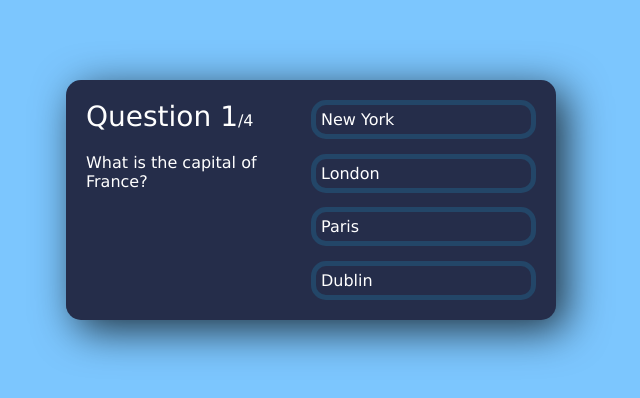
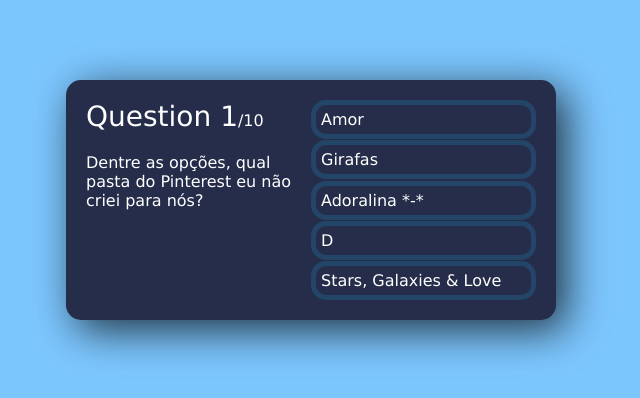
Before and after one commit to JeanneLima/game-uw-quiz, a React (Create React App) app: page / in a window 1280 px wide. Shown: the part 200-598 px from the top of the page, without its empty margins (329-969 px from the left). Built offline with nearby package versions, Linux system fonts and the light colour scheme.

Commit message:
Adiciona perguntas e respostas corretas

```diff
--- a/src/App.js
+++ b/src/App.js
@@ -3,39 +3,103 @@ import React, { useState } from 'react';
 export default function App() {
 	const questions = [
 		{
-			questionText: 'What is the capital of France?',
+			questionText: 'Dentre as opções, qual pasta do Pinterest eu não criei para nós?',
 			answerOptions: [
-				{ answerText: 'New York', isCorrect: false },
-				{ answerText: 'London', isCorrect: false },
-				{ answerText: 'Paris', isCorrect: true },
-				{ answerText: 'Dublin', isCorrect: false },
+				{ answerText: 'Amor', isCorrect: false },
+				{ answerText: 'Girafas', isCorrect: false },
+				{ answerText: 'Adoralina *-*', isCorrect: true },
+				{ answerText: 'D', isCorrect: false },
+				{ answerText: 'Stars, Galaxies & Love', isCorrect: false },
 			],
 		},
 		{
-			questionText: 'Who is CEO of Tesla?',
+			questionText: 'Qual estampa de roupa do mesmo estilo já usamos juntas?',
 			answerOptions: [
-				{ answerText: 'Jeff Bezos', isCorrect: false },
-				{ answerText: 'Elon Musk', isCorrect: true },
-				{ answerText: 'Bill Gates', isCorrect: false },
-				{ answerText: 'Tony Stark', isCorrect: false },
+				{ answerText: 'Florida', isCorrect: true },
+				{ answerText: 'Xadrez', isCorrect: false },
+				{ answerText: 'Degradê', isCorrect: false },
+				{ answerText: 'Bolinhas', isCorrect: false },
+				{ answerText: 'Cor sólida', isCorrect: false },
 			],
 		},
 		{
-			questionText: 'The iPhone was created by which company?',
+			questionText: 'Qual dos nomes abaixo você nunca teve no meu celular?',
 			answerOptions: [
-				{ answerText: 'Apple', isCorrect: true },
-				{ answerText: 'Intel', isCorrect: false },
-				{ answerText: 'Amazon', isCorrect: false },
-				{ answerText: 'Microsoft', isCorrect: false },
+				{ answerText: 'Deborah Cardoso', isCorrect: false },
+				{ answerText: 'Adora', isCorrect: false },
+				{ answerText: 'Mon Lapin', isCorrect: false },
+				{ answerText: 'Deba', isCorrect: true },
+				{ answerText: 'Amora', isCorrect: false },
 			],
 		},
 		{
-			questionText: 'How many Harry Potter books are there?',
+			questionText: 'Em que ano começamos a nos falar?',
 			answerOptions: [
-				{ answerText: '1', isCorrect: false },
-				{ answerText: '4', isCorrect: false },
-				{ answerText: '6', isCorrect: false },
-				{ answerText: '7', isCorrect: true },
+				{ answerText: '2018', isCorrect: false },
+				{ answerText: '2015', isCorrect: false },
+				{ answerText: '2016', isCorrect: true },
+				{ answerText: '2019', isCorrect: false },
+				{ answerText: '2017', isCorrect: false },
+			],
+		},
+		{
+			questionText: 'De onde eu nunca comprei presente para você?',
+			answerOptions: [
+				{ answerText: 'Mercado Livre', isCorrect: false },
+				{ answerText: 'Livraria Família Cristã', isCorrect: true },
+				{ answerText: 'Foom', isCorrect: false },
+				{ answerText: 'Amazon', isCorrect: false },
+				{ answerText: 'Livraria da travessa', isCorrect: false },
+			],
+		},
+		{
+			questionText: 'Qual das frases do Antoine de Saint-Exupéry (autor do Pequeno Príncipe) eu já escrevi num papelzinho e te dei?',
+			answerOptions: [
+				{ answerText: 'Tu te tornas eternamente responsável por aquilo que cativas.', isCorrect: false },
+				{ answerText: 'Amar não é olhar um para o outro, é olhar juntos na mesma direção.', isCorrect: false },
+				{ answerText: 'Só se vê bem com o coração, o essencial é invisível aos olhos.', isCorrect: false },
+				{ answerText: 'O verdadeiro amor nunca se desgasta. Quanto mais se dá mais se tem.', isCorrect: false },
+				{ answerText: 'Se alguém ama uma flor da qual só existe um exemplar em milhões e milhões de estrelas, isso basta para que seja feliz quando a contempla. Ele pensa: minha flor está lá, em algum lugar.', isCorrect: true },
+			],
+		},
+		{
+			questionText: 'Qual dos pratos abaixo ainda não cozinhamos para comermos juntas?',
+			answerOptions: [
+				{ answerText: 'Strogonoff tradicional', isCorrect: true },
+				{ answerText: 'Ovo', isCorrect: false },
+				{ answerText: 'Camarão com macarrão ao molho branco', isCorrect: false },
+				{ answerText: 'Risoto', isCorrect: false },
+				{ answerText: 'Frango grelhado', isCorrect: false },
+			],
+		},
+		{
+			questionText: 'Em que mês eu me apaixonei por você?',
+			answerOptions: [
+				{ answerText: 'Dezembro', isCorrect: false },
+				{ answerText: 'Fevereiro', isCorrect: false },
+				{ answerText: 'Março', isCorrect: true },
+				{ answerText: 'Abril', isCorrect: false },
+				{ answerText: 'Agosto', isCorrect: false },
+			],
+		},
+		{
+			questionText: 'Qual das informações abaixo nunca esteve no nome das playlist que fiz para você?',
+			answerOptions: [
+				{ answerText: '16', isCorrect: false },
+				{ answerText: 'Amor', isCorrect: true },
+				{ answerText: 'Achegar', isCorrect: false },
+				{ answerText: 'Poesia', isCorrect: false },
+				{ answerText: 'Exclamação', isCorrect: false },
+			],
+		},
+		{
+			questionText: 'Como é a minha frase marcante para você?',
+			answerOptions: [
+				{ answerText: 'Para. Pensa. Respira. Fala.', isCorrect: false },
+				{ answerText: 'Calma. Respira. Fala.', isCorrect: false },
+				{ answerText: 'Para. Respira. Pensa. Fala.', isCorrect: true },
+				{ answerText: 'Respira. Para. Pensa. Fala.', isCorrect: false },
+				{ answerText: 'Calma. Respira. Pensa. Fala.', isCorrect: false },
 			],
 		},
 	];
```
